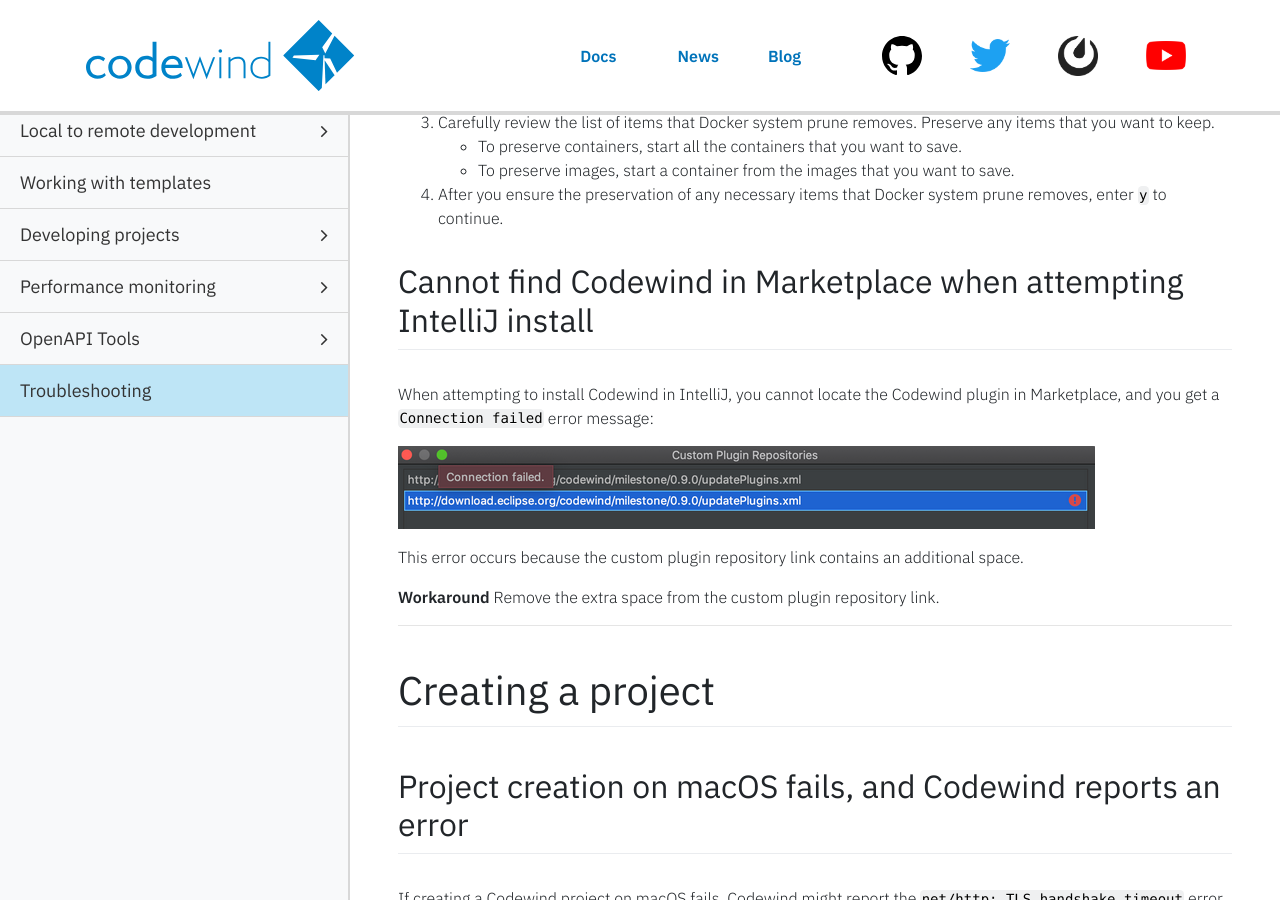
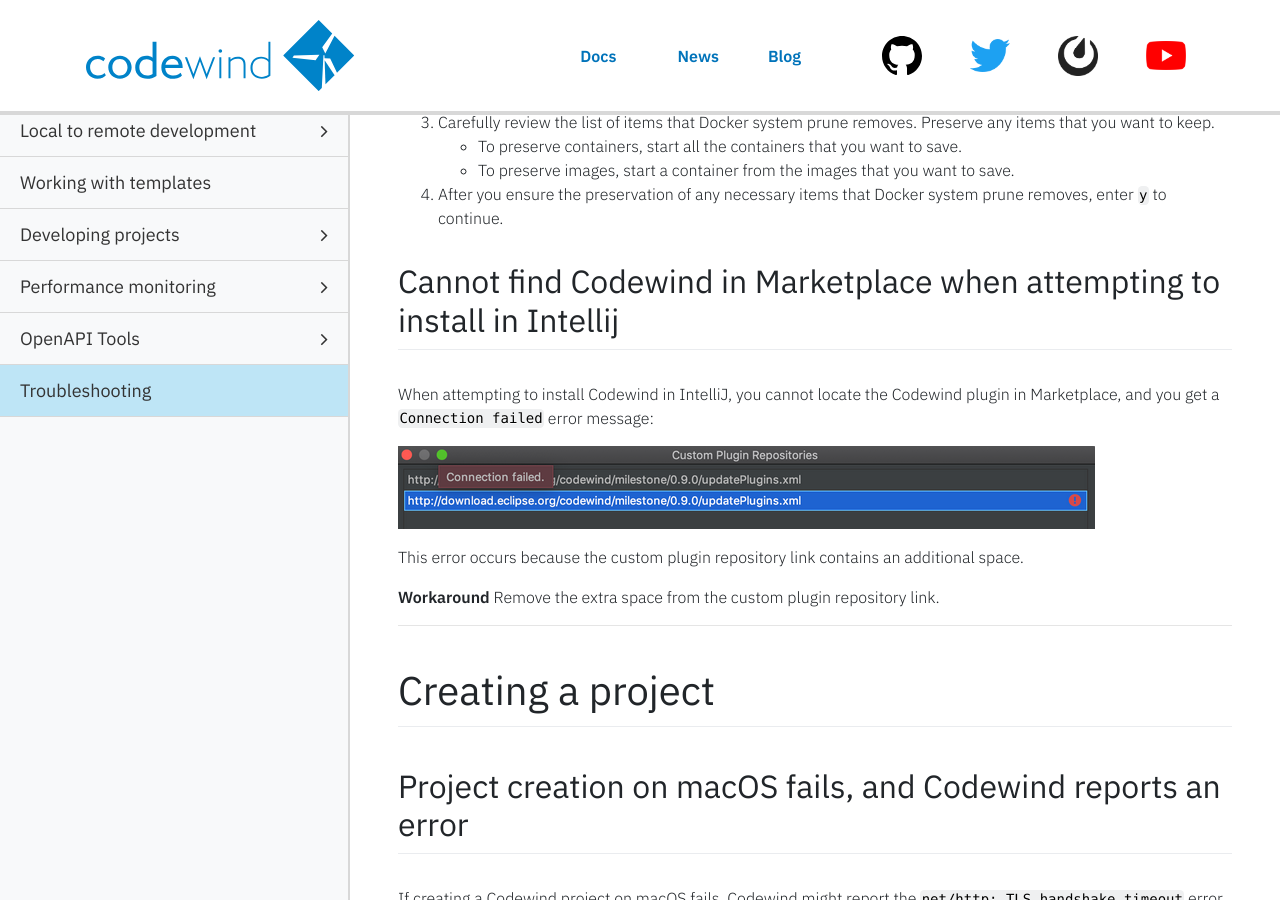
Before and after one commit to eclipse-archived/codewind-docs, a Jekyll site: the page built from docs/_documentations/troubleshooting.md, in a window 1280 px wide and 900 px high, scrolled down 2209 px. Built offline with Jekyll 4.4.1, drawn with Linux system fonts in a browser that asks for light colours; nearby versions of some CDN libraries; comment, search, counter and statistics services are not loaded.

Commit message:
Edit
Signed-off-by: micgibso <MICGIBSO@uk.ibm.com>

```diff
--- a/docs/_documentations/troubleshooting.md
+++ b/docs/_documentations/troubleshooting.md
@@ -111,7 +111,7 @@ Issue type: bug/info
 Issue link: https://github.com/eclipse/codewind/issues/2239
 0.9.0: New
 -->
-## Cannot find Codewind in Marketplace when attempting IntelliJ install
+## Cannot find Codewind in Marketplace when attempting to install in Intellij
 When attempting to install Codewind in IntelliJ, you cannot locate the Codewind plugin in Marketplace, and you get a `Connection failed` error message:
 
 ![intellij install error](dist/images/intellij/custom-plugin-repo-connection-failed-error.png)
```
